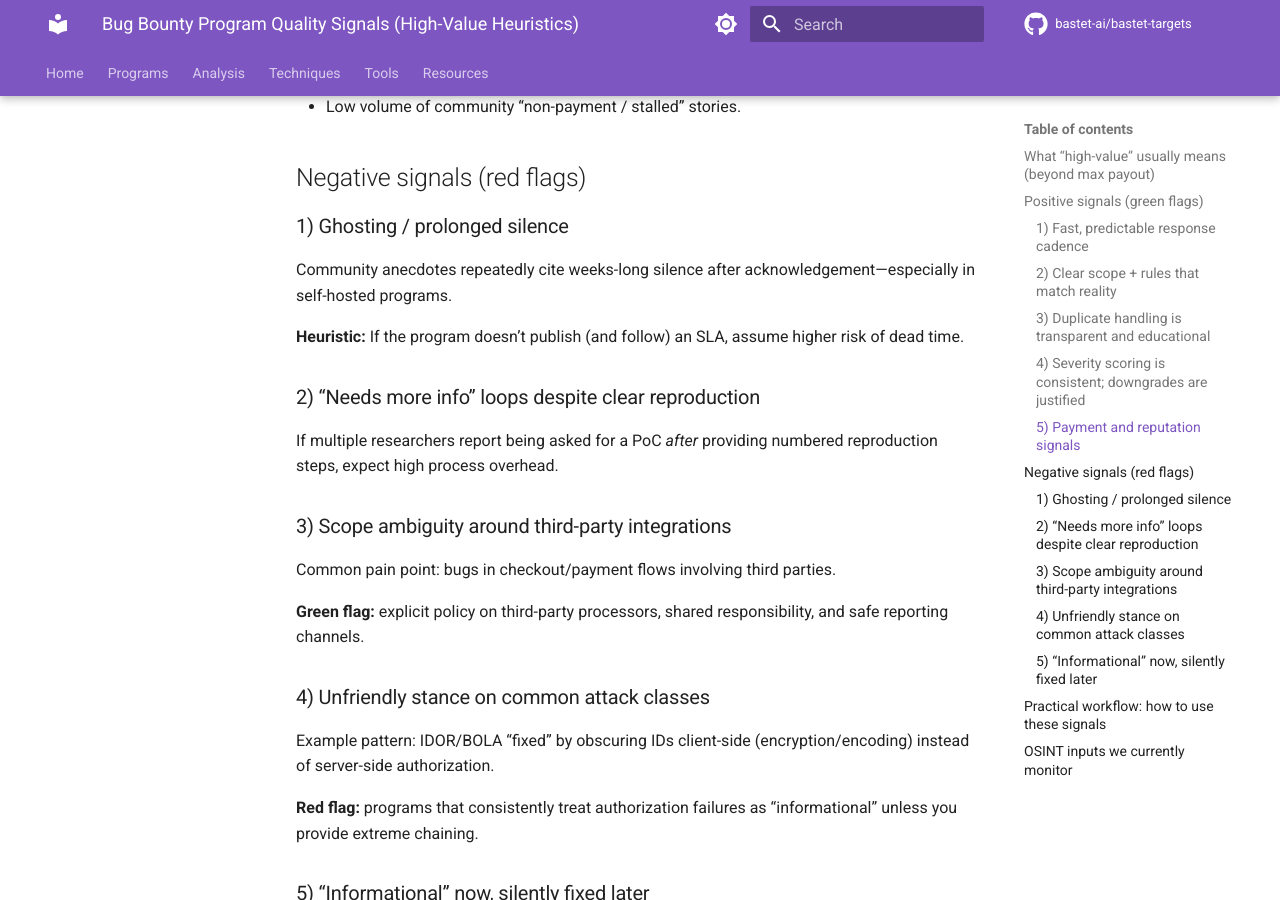
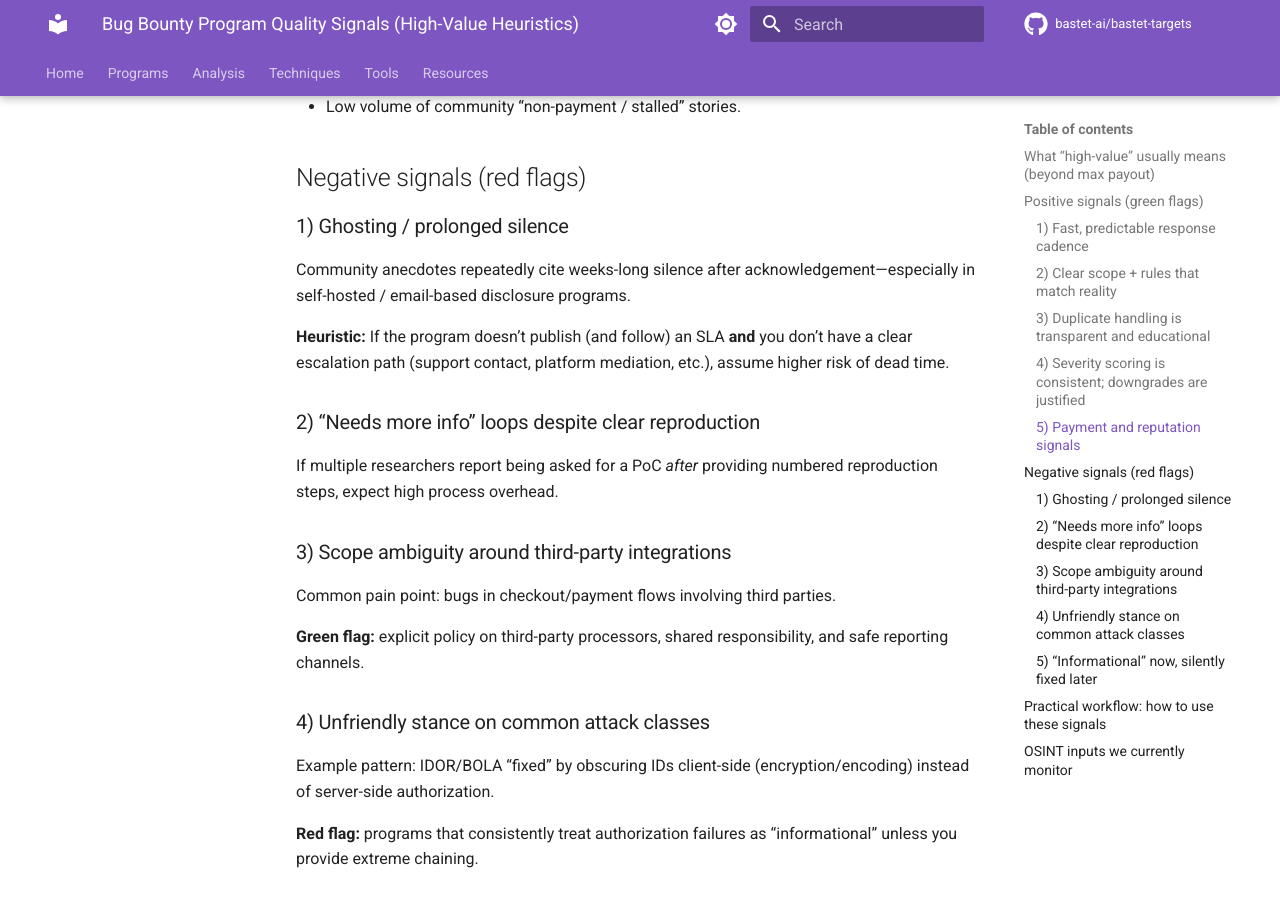
Before and after one commit to bastet-ai/bastet-targets, an MkDocs documentation site: the page built from docs/program-quality-signals.md, in a window 1280 px wide and 900 px high, scrolled down 1673 px. Built offline with MkDocs 1.6.1 and Material for MkDocs 9.7.7, drawn with Linux system fonts in a browser that asks for light colours; comment, search, counter and statistics services are not loaded.

Commit message:
Refine program-quality heuristic: self-hosted ghosting + escalation

```diff
--- a/docs/program-quality-signals.md
+++ b/docs/program-quality-signals.md
@@ -59,9 +59,9 @@ A recurring complaint is *creative* or inconsistent downgrade logic.
 
 ### 1) Ghosting / prolonged silence
 
-Community anecdotes repeatedly cite weeks-long silence after acknowledgement—especially in self-hosted programs.
+Community anecdotes repeatedly cite weeks-long silence after acknowledgement—especially in self-hosted / email-based disclosure programs.
 
-**Heuristic:** If the program doesn’t publish (and follow) an SLA, assume higher risk of dead time.
+**Heuristic:** If the program doesn’t publish (and follow) an SLA **and** you don’t have a clear escalation path (support contact, platform mediation, etc.), assume higher risk of dead time.
 
 ### 2) “Needs more info” loops despite clear reproduction
 
```
Also changed, not shown: docs/resources/program-quality-signals.md (+1 -1 lines).
